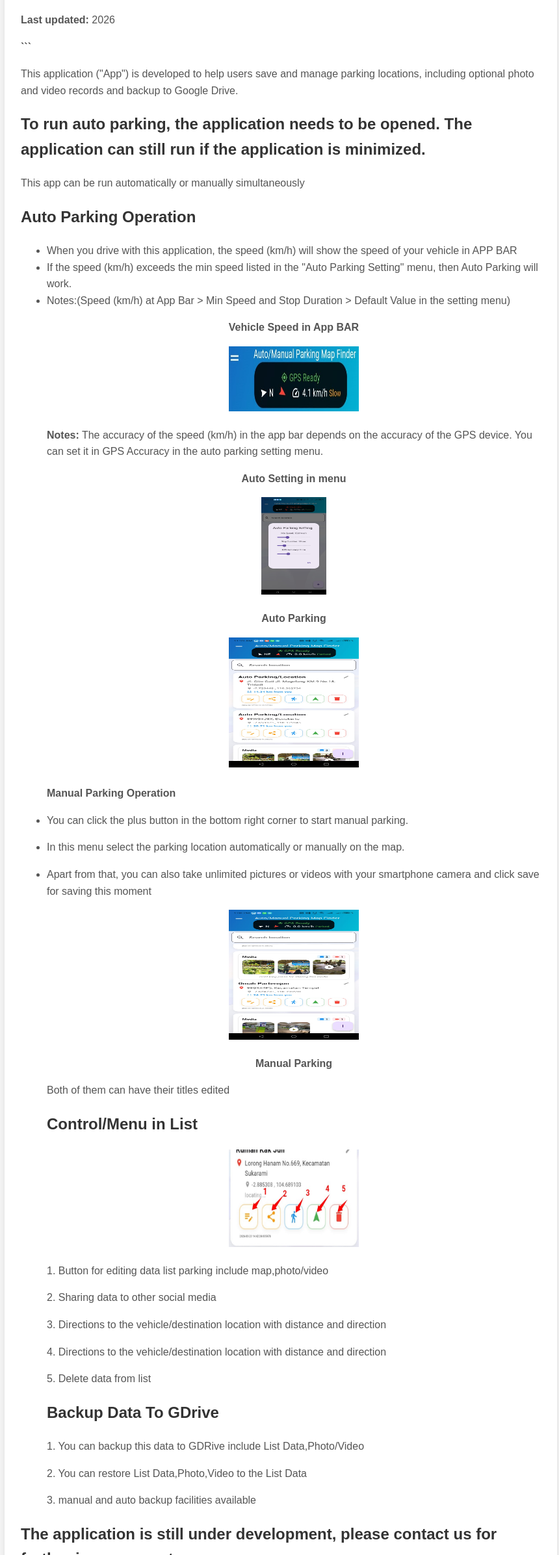
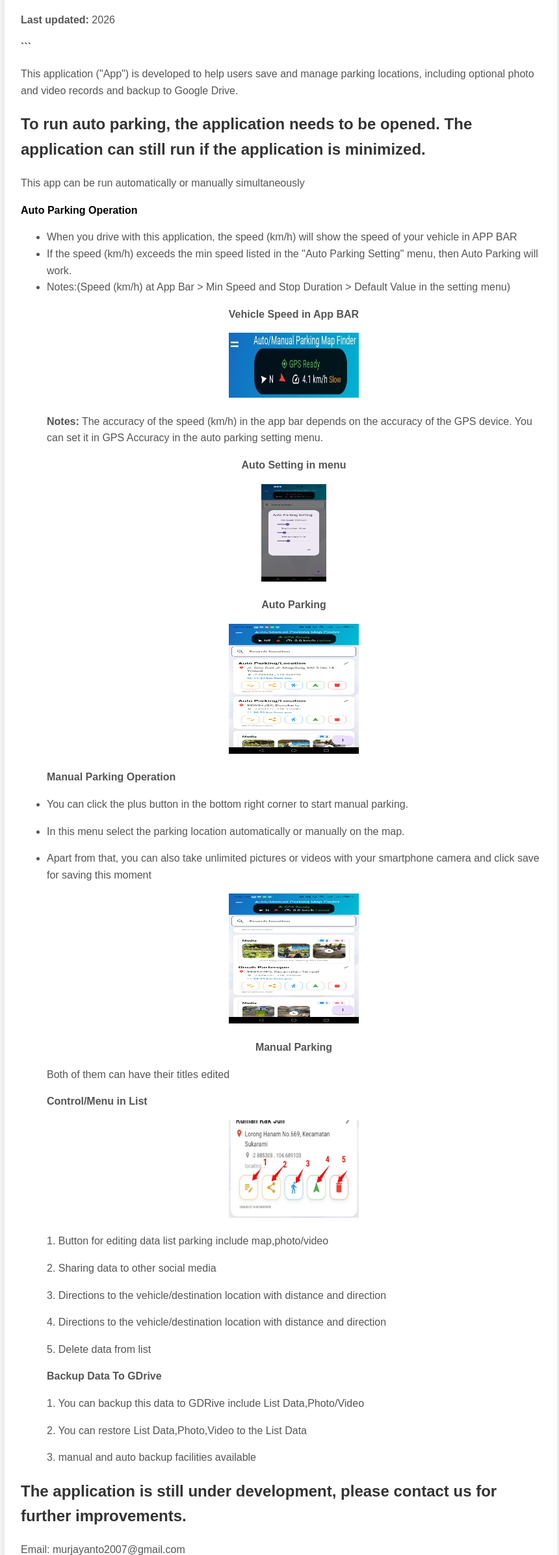
Before and after one commit to irawanmurjayanto/help, a plain HTML site: page index.html in a window 1280 px wide. Shown: the part 121-2514 px from the top of the page at 65% size, without its empty margins (208-1068 px from the left). Drawn offline with Linux system fonts and the light colour scheme.

Commit message:
Update index.html

```diff
--- a/index.html
+++ b/index.html
@@ -51,7 +51,7 @@
 </p>
 <h2><b>To run auto parking, the application needs to be opened. The application can still run if the application is minimized.</b></h2>
 <p>This app can be run automatically or manually simultaneously</p>
-<h2>Auto Parking Operation</h2>
+<b>Auto Parking Operation</b>
 
 <ul>
   <li>When you drive with this application, the speed (km/h) will show the speed of your vehicle in APP BAR</li>
@@ -65,7 +65,7 @@
     <p><b><center><b>Auto Parking</b></center></b></p>
   <p><center><img src="pictme/auto.jpeg" width="200" height="200"></center></p>
 
-  <p><h2></h2><b>Manual Parking Operation</b></h2></p>
+  <p><b>Manual Parking Operation</b></p>
  <li><p>You can click the plus button in the bottom right corner to start manual parking.</p></li>
  <li><p>In this menu select the parking location automatically or manually on the map.</p> </li>
  <li><p>Apart from that, you can also take unlimited pictures or videos with your smartphone camera and click save for saving this moment</p> </li>
@@ -75,7 +75,7 @@
    <p><p>Both of them can have their titles edited </p> </p>
 </ul>
 <ul>
-  <p><h2>Control/Menu in List</h2></p>
+  <p><b>Control/Menu in List</b></p>
   <p><center><img src="pictme/control.jpeg" width="200" height="150"></center></p>
   <p>1. Button for editing data list parking include map,photo/video</p>
   <p>2. Sharing data to other social media </p>
@@ -85,7 +85,7 @@
 </ul>
 
 <ul>
-  <p><h2><b>Backup Data To GDrive</b></h2></p>
+  <p><b>Backup Data To GDrive</b></p>
   <p>1. You can backup this data to GDRive include List Data,Photo/Video</p>
   <p>2. You can restore List Data,Photo,Video to the List Data </p>
   <p>3. manual and auto backup facilities available </p>
```
